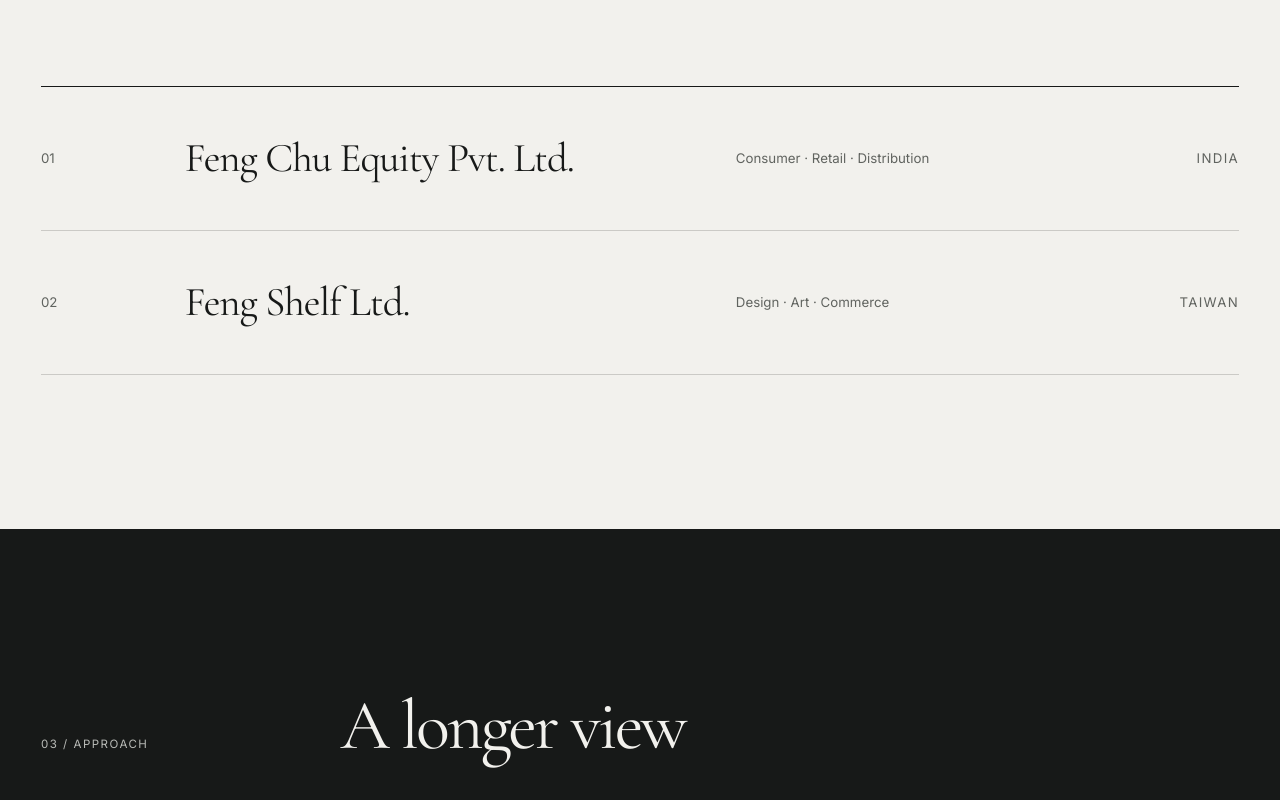
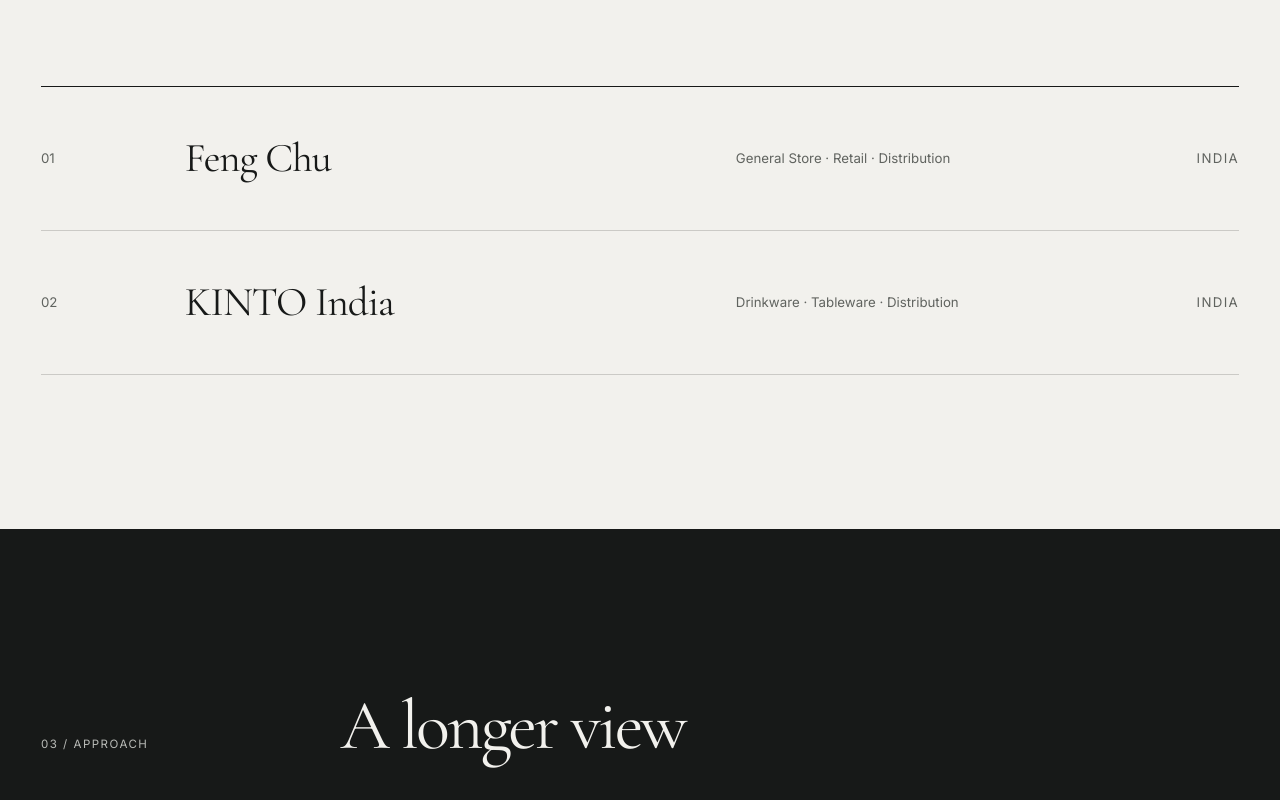
Before and after one commit to gammanite/gammanite-website, a website: page gammanite-website-v1-2/public/index.html in a window 1280 px wide. Shown: the part 1760-2560 px from the top of the page. Drawn offline with nearby package versions, Linux system fonts and the light colour scheme.

Commit message:
Add files via upload

```diff
--- a/gammanite-website-v1-2/public/index.html
+++ b/gammanite-website-v1-2/public/index.html
@@ -53,15 +53,15 @@
         <div class="holding-list reveal">
           <article class="holding-row">
             <p class="holding-number">01</p>
-            <h3>Feng Chu Equity Pvt. Ltd.</h3>
-            <p>Consumer · Retail · Distribution</p>
+            <h3>Feng Chu</h3>
+            <p>General Store · Retail · Distribution</p>
             <p class="holding-place">India</p>
           </article>
           <article class="holding-row">
             <p class="holding-number">02</p>
-            <h3>Feng Shelf Ltd.</h3>
-            <p>Design · Art · Commerce</p>
-            <p class="holding-place">Taiwan</p>
+            <h3>KINTO India</h3>
+            <p>Drinkware · Tableware · Distribution</p>
+            <p class="holding-place">India</p>
           </article>
         </div>
       </section>
@@ -83,14 +83,14 @@
         <p class="section-label">04 / Reach</p>
         <div class="reach-copy reveal">
           <h2 id="reach-title">Begin a conversation.</h2>
-          <a href="mailto:reach@gammanite.com">reach@gammanite.com <span aria-hidden="true">↗</span></a>
+          <a href="mailto:reach@gammanite.com">reach@gammanite.com <span aria-hidden="true">&#8599;&#xfe0e;</span></a>
         </div>
       </section>
     </main>
 
     <footer>
       <p>Gammanite Holdings Pte. Ltd.</p>
-      <p>Singapore</p>
+      <p>Taiwan · India · Japan · Singapore</p>
       <p>© <span id="year">2026</span> Gammanite</p>
     </footer>
 
```
